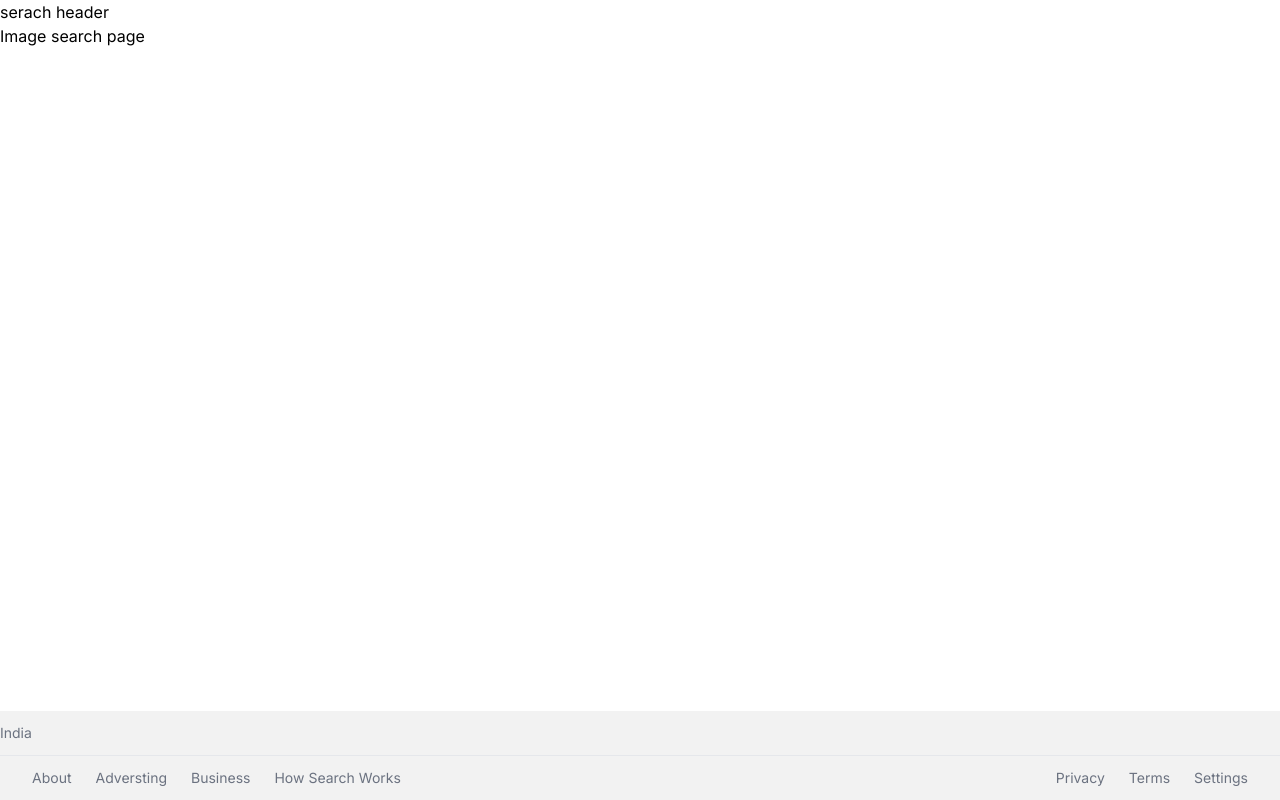
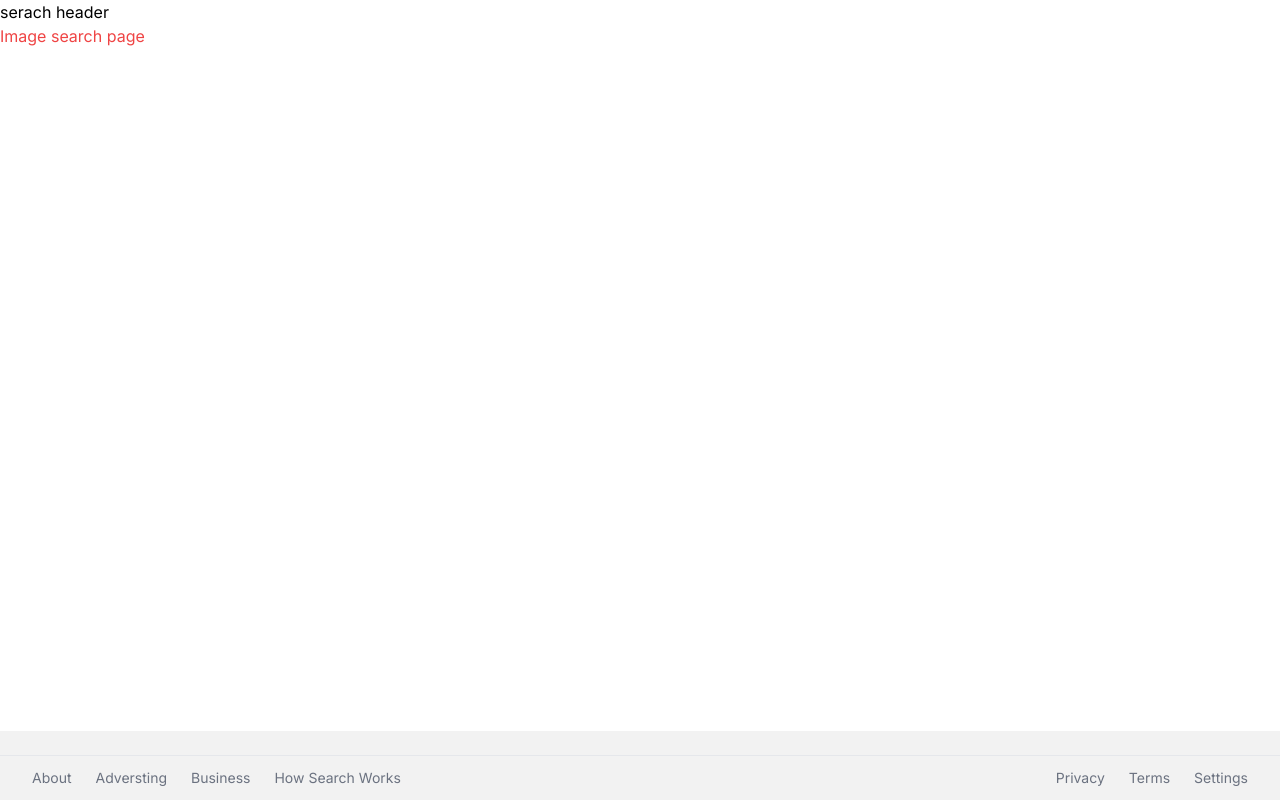
Before and after one commit to NOORMOHAMMED789/google-next, a Next.js app: page /search/image in a window 1280 px wide. Built offline with nearby package versions, Linux system fonts and the light colour scheme; no server answers.

Commit message:
feat: create search web search and image search

```diff
--- a/src/app/search/image/page.jsx
+++ b/src/app/search/image/page.jsx
@@ -2,7 +2,7 @@ import React from 'react'
 
 export default function ImageSearchPage() {
   return (
-    <div>
+    <div className='text-red-500'>
       Image search page
     </div>
   )
--- a/src/app/search/layout.jsx
+++ b/src/app/search/layout.jsx
@@ -1,5 +1,4 @@
 import SearchHeader from "@/components/SearchHeader";
-import React from "react";
 
 export default function Layout({ children }) {
   return (
--- a/src/app/search/web/page.jsx
+++ b/src/app/search/web/page.jsx
@@ -2,7 +2,7 @@ import React from 'react'
 
 export default function webSearchPage() {
   return (
-    <div>
+    <div className='text-red-500'>
       web search pages
     </div>
   )
--- a/src/components/CountryLookup.jsx
+++ b/src/components/CountryLookup.jsx
@@ -3,17 +3,21 @@
 import React, { useEffect, useState } from "react";
 
 export default function CountryLookup() {
-  const [country, setCountry] = useState("India");
+  const [country, setCountry] = useState("");
+
+  const getCountry = async () => {
+    const response = await fetch(
+      `https://extreme-ip-lookup.com/json?key=${process.env.NEXT_PUBLIC_IP_API_KEY}`
+    )
+      .then((res) => res.json())
+      .then((data) => data.country);
+
+      if(!response) return
+      setCountry(response)
+  };
 
   useEffect(() => {
-    const getCountry = async () => {
-      await fetch(`https://extreme-ip-lookup.com/json?key=${process.env.NEXT_PUBLIC_IP_API_KEY}`)
-        .then((res) => res.json())
-        .then((data) => data.country);
-      if (!getCountry) return;
-      setCountry(getCountry);
-    };
-    getCountry();
-  }, []);
+    getCountry()
+  },[])
   return <div>{country}</div>;
 }
```
